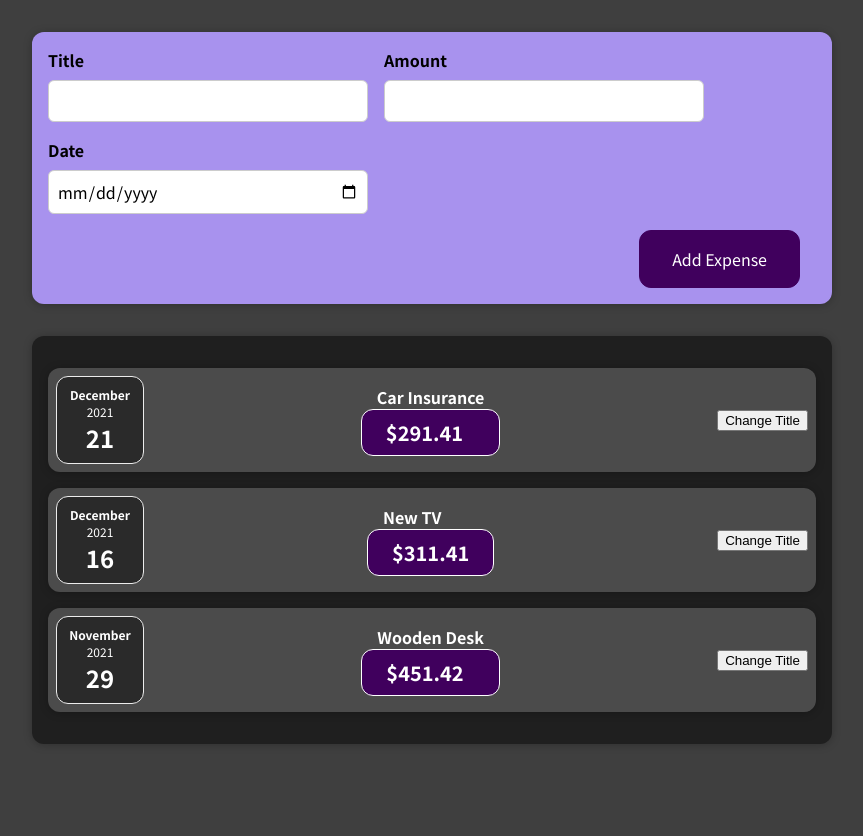
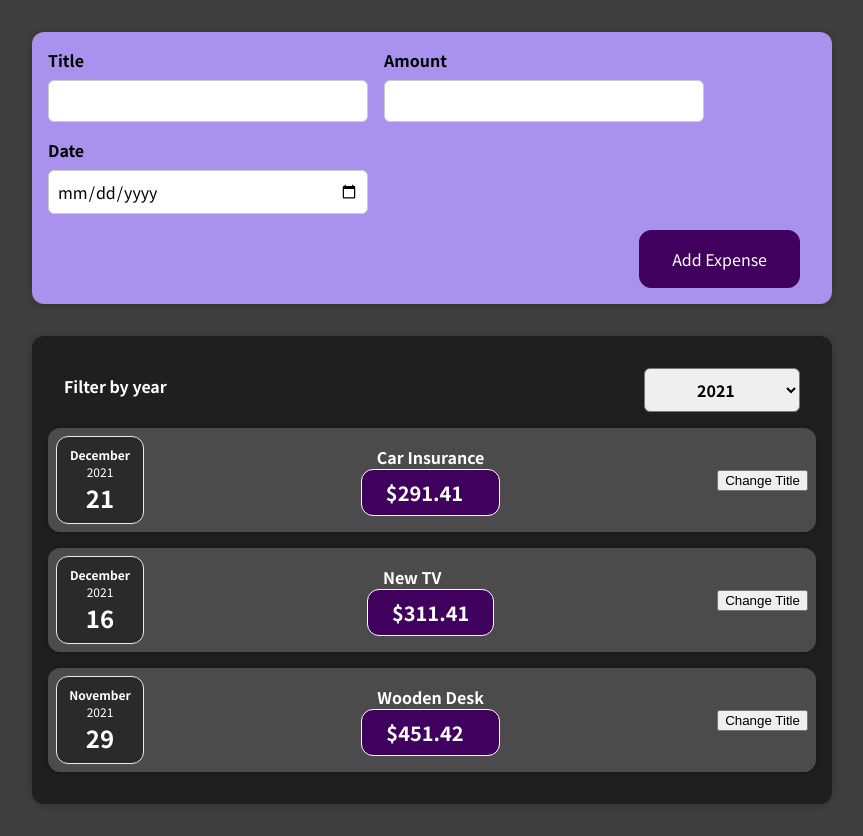
Before and after one commit to clopst/react-complete-guide, a React (Create React App) app: page / in a window 1280 px wide. Shown: the whole page, without its empty margins (208-1071 px from the left). Before the commit the page ends 800 px from the top, so only its background shows below. Built offline with nearby package versions, Linux system fonts and the light colour scheme.

Commit message:
create expenses filter component

```diff
--- a/src/components/Expenses/Expenses.js
+++ b/src/components/Expenses/Expenses.js
@@ -1,12 +1,22 @@
 import './Expenses.css';
 import { ExpenseItem } from './ExpenseItem';
 import { Card } from '../UI/Card';
+import { ExpensesFilter } from './ExpensesFilter';
+import { useState } from 'react';
 
 export const Expenses = (props) => {
   const { items } = props;
 
+  const [filterYear, setFilterYear] = useState('2021');
+
+  const handleFilterChange = (year) => {
+    setFilterYear(year);
+  };
+  console.log(filterYear);
+
   return (
     <Card className="expenses">
+      <ExpensesFilter value={filterYear} onChange={handleFilterChange} />
       {items.map((item) => (
         <ExpenseItem title={item.title} amount={item.amount} date={item.date} />
       ))}
--- /dev/null
+++ b/src/components/Expenses/ExpensesFilter.css
@@ -0,0 +1,24 @@
+.expenses-filter {
+  color: white;
+  padding: 0 1rem;
+}
+
+.expenses-filter__control {
+  display: flex;
+  width: 100%;
+  align-items: center;
+  justify-content: space-between;
+  margin: 1rem 0;
+}
+
+.expenses-filter label {
+  font-weight: bold;
+  margin-bottom: 0.5rem;
+}
+
+.expenses-filter select {
+  font: inherit;
+  padding: 0.5rem 3rem;
+  font-weight: bold;
+  border-radius: 6px;
+}
--- /dev/null
+++ b/src/components/Expenses/ExpensesFilter.js
@@ -0,0 +1,23 @@
+import './ExpensesFilter.css';
+
+export const ExpensesFilter = (props) => {
+  const { value, onChange } = props;
+
+  const handleChange = (event) => {
+    onChange(event.target.value);
+  };
+
+  return (
+    <div className="expenses-filter">
+      <div className="expenses-filter__control">
+        <label>Filter by year</label>
+        <select value={value} onChange={handleChange}>
+          <option value="2022">2022</option>
+          <option value="2021">2021</option>
+          <option value="2020">2020</option>
+          <option value="2019">2019</option>
+        </select>
+      </div>
+    </div>
+  );
+};
```
